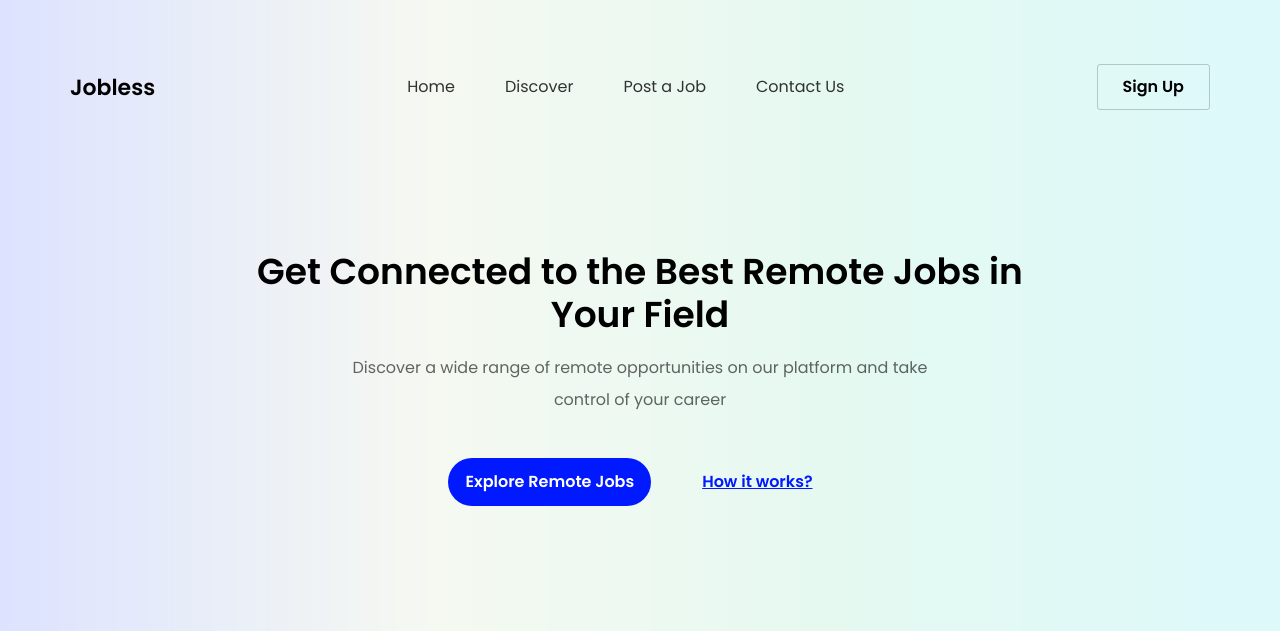
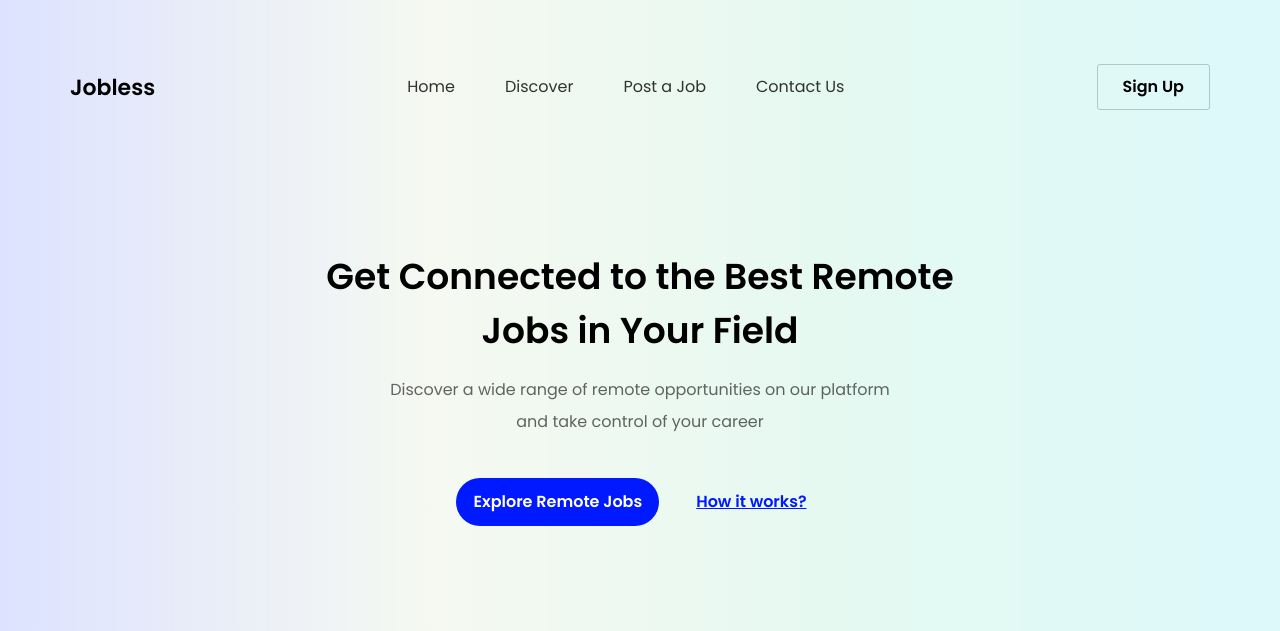
Before and after one commit to noorhakim/jobless-site, a plain HTML site: page index.html in a window 1280 px wide. Shown: the top 631 px of the page. Drawn offline with Linux system fonts and the light colour scheme.

Commit message:
fix hero content

```diff
--- a/index.html
+++ b/index.html
@@ -45,7 +45,7 @@
           <p class="hero-description">Discover a wide range of remote opportunities on our platform and take control of your career</p>
           <div class="hero-cta">
             <button class="btn-lg btn-primary">Explore Remote Jobs</button>
-            <a href="#" class="btn-lg">How it works?</a>
+            <a href="#">How it works?</a>
           </div>
         </div>
       </div>
--- a/style.css
+++ b/style.css
@@ -361,6 +361,7 @@ header {
 .hero-cta a {
   border: 2px solid transparent;
   transition: all .15s ease-in-out;
+  padding: .625rem .9375rem;
 }
 
 .hero-cta a:hover {
@@ -475,7 +476,7 @@ header {
   }
 
   .hero-content {
-    max-width: 70%;
+    max-width: 60%;
   }
 
   .hero-description {
@@ -485,7 +486,7 @@ header {
   .hero-cta {
     flex-direction: row;
     justify-content: center;
-    gap: 2rem;
+    gap: 1.25rem;
   }
 
   .jobs {
@@ -532,6 +533,10 @@ header {
     font-weight: 500;
   }
 
+  .hero-title {
+    line-height: 1.5;
+  }
+
   .jobs {
     grid-template-columns: repeat(3, 1fr);
   }
```
